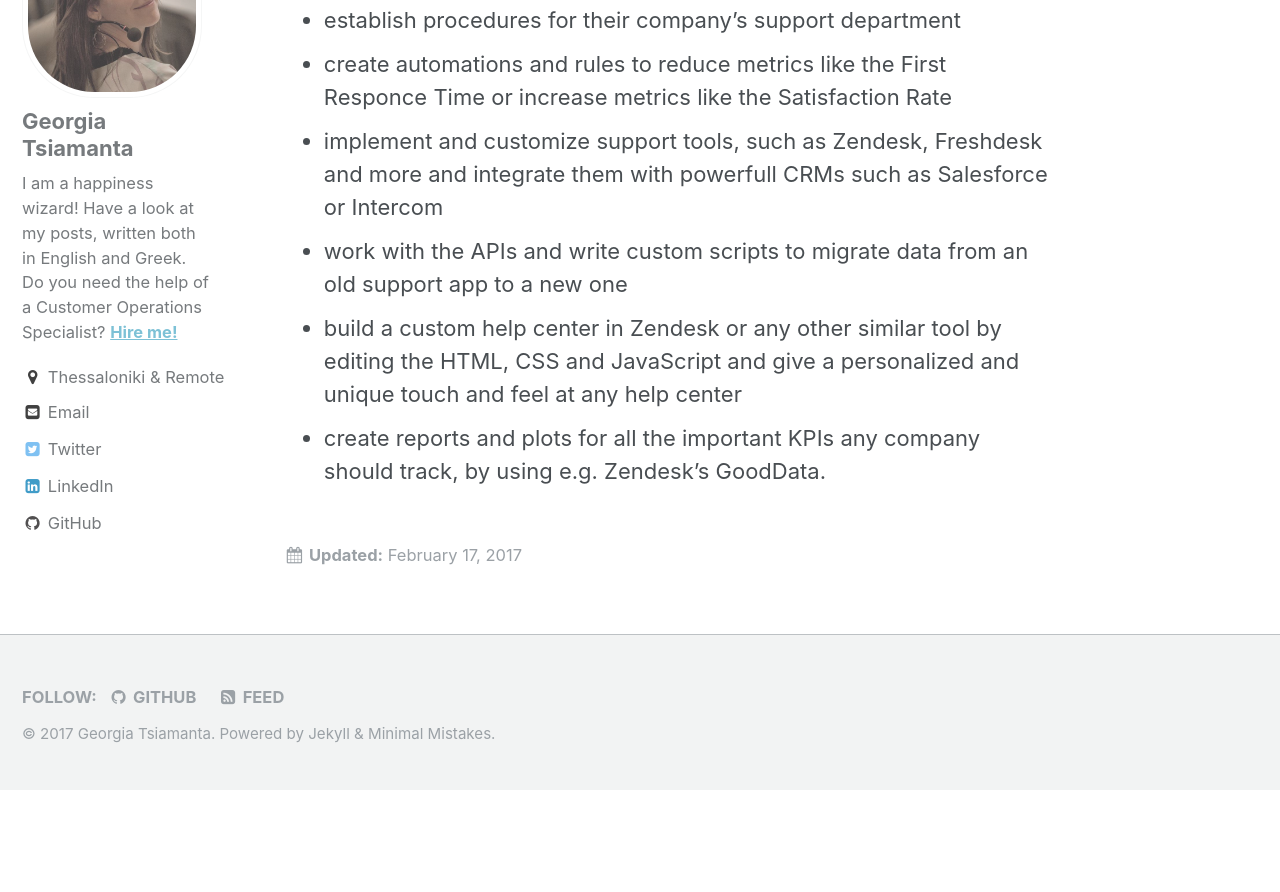
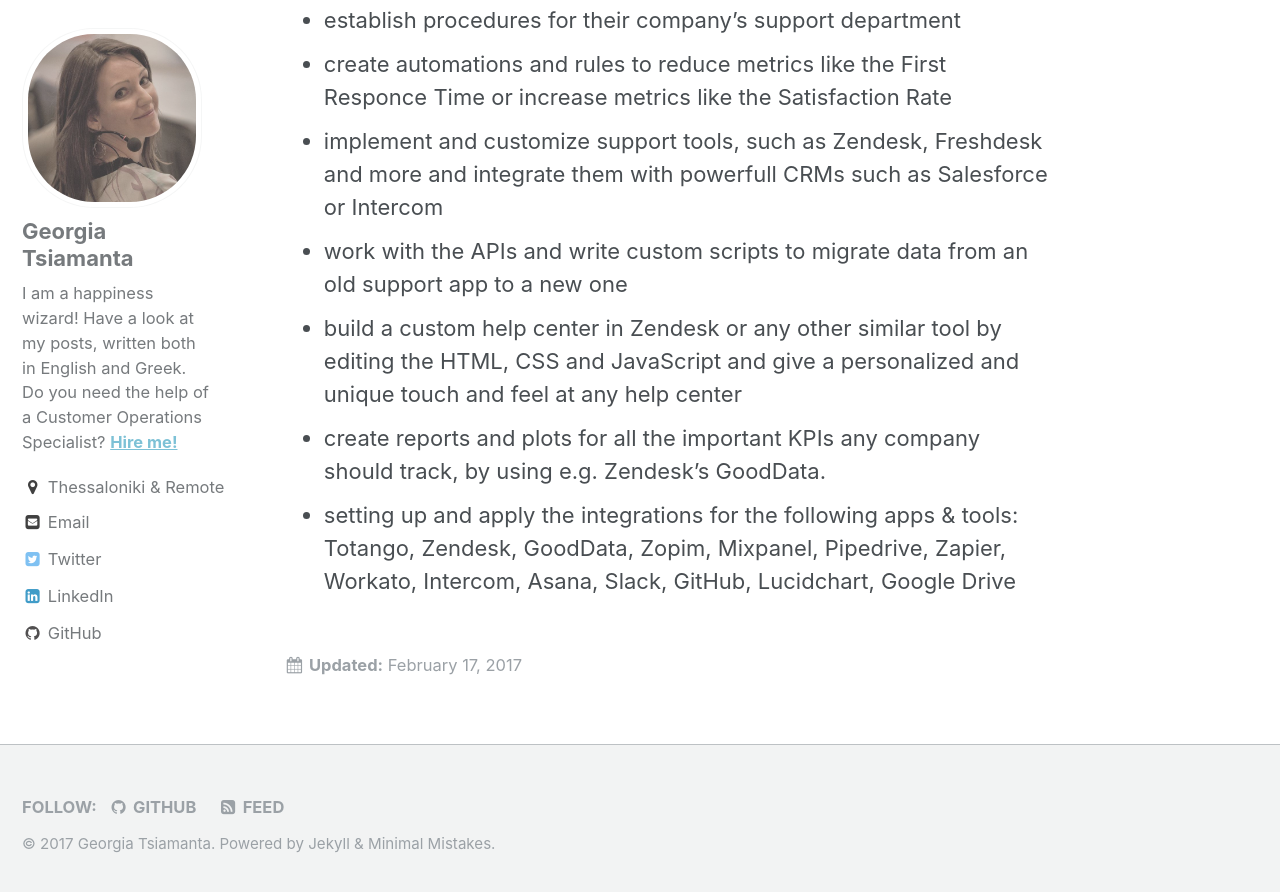
Before and after one commit to georgiats/georgiats.github.io, a Jekyll site: the page built from index.md, in a window 1280 px wide and 900 px high, scrolled down 1211 px. Shown: the top 892 px of the window. Built offline with Jekyll 4.4.1, drawn with Linux system fonts in a browser that asks for light colours; the list of posts is cut into pages by our own code; before the commit the page ends 2001 px from its top, so only the background shows below that.

Commit message:
edit text

```diff
--- a/index.md
+++ b/index.md
@@ -26,3 +26,4 @@ I currently work as a Customer Support Consultant. I help many SaaS, tech and no
 + work with the APIs and write custom scripts to migrate data from an old support app to a new one
 + build a custom help center in Zendesk or any other similar tool by editing the HTML, CSS and JavaScript and give a personalized and unique touch and feel at any help center
 + create reports and plots for all the important KPIs any company should track, by using e.g. Zendesk's GoodData.
++ setting up and apply the integrations for the following apps & tools: Totango, Zendesk, GoodData, Zopim, Mixpanel, Pipedrive, Zapier, Workato, Intercom, Asana, Slack, GitHub, Lucidchart, Google Drive
```
